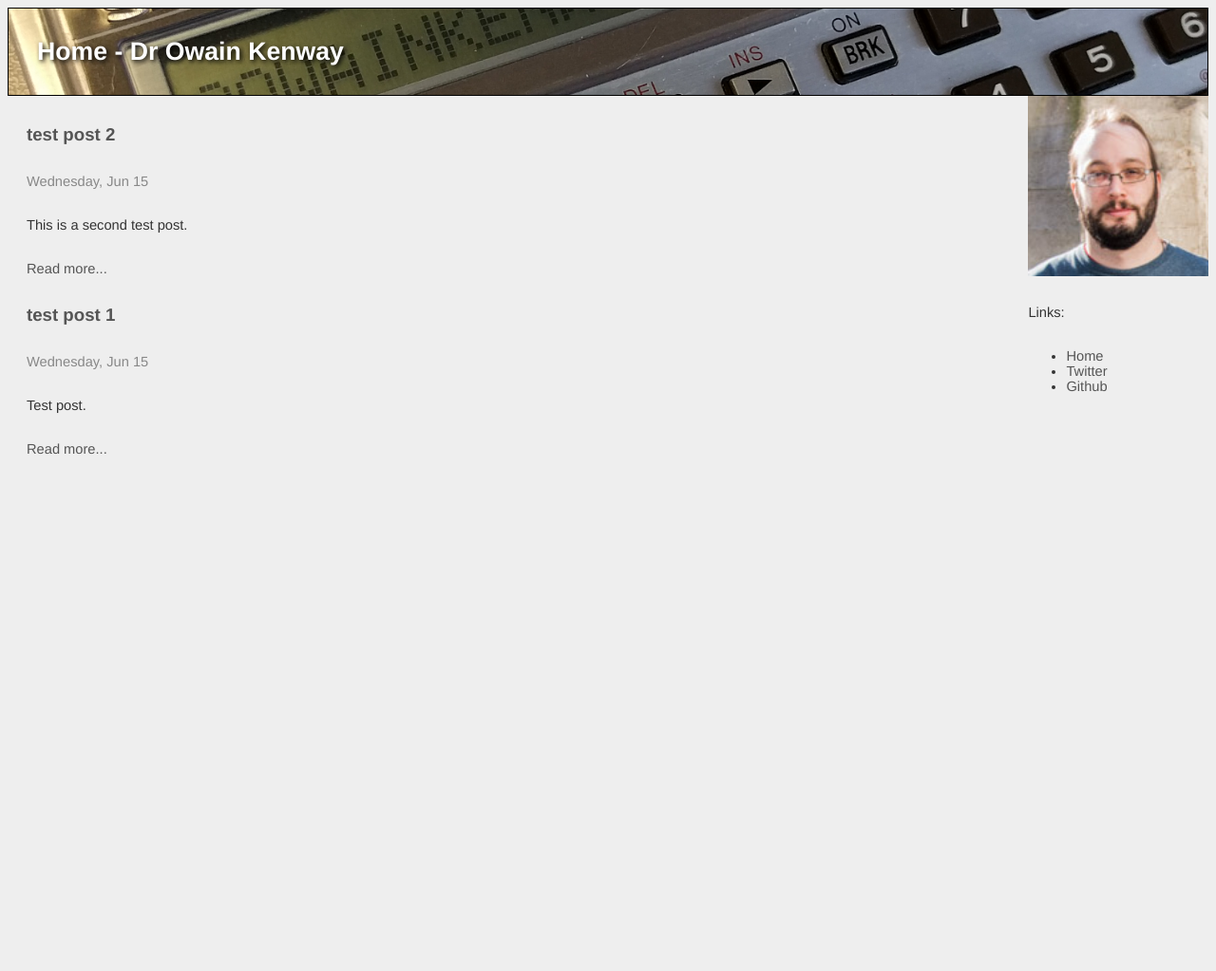
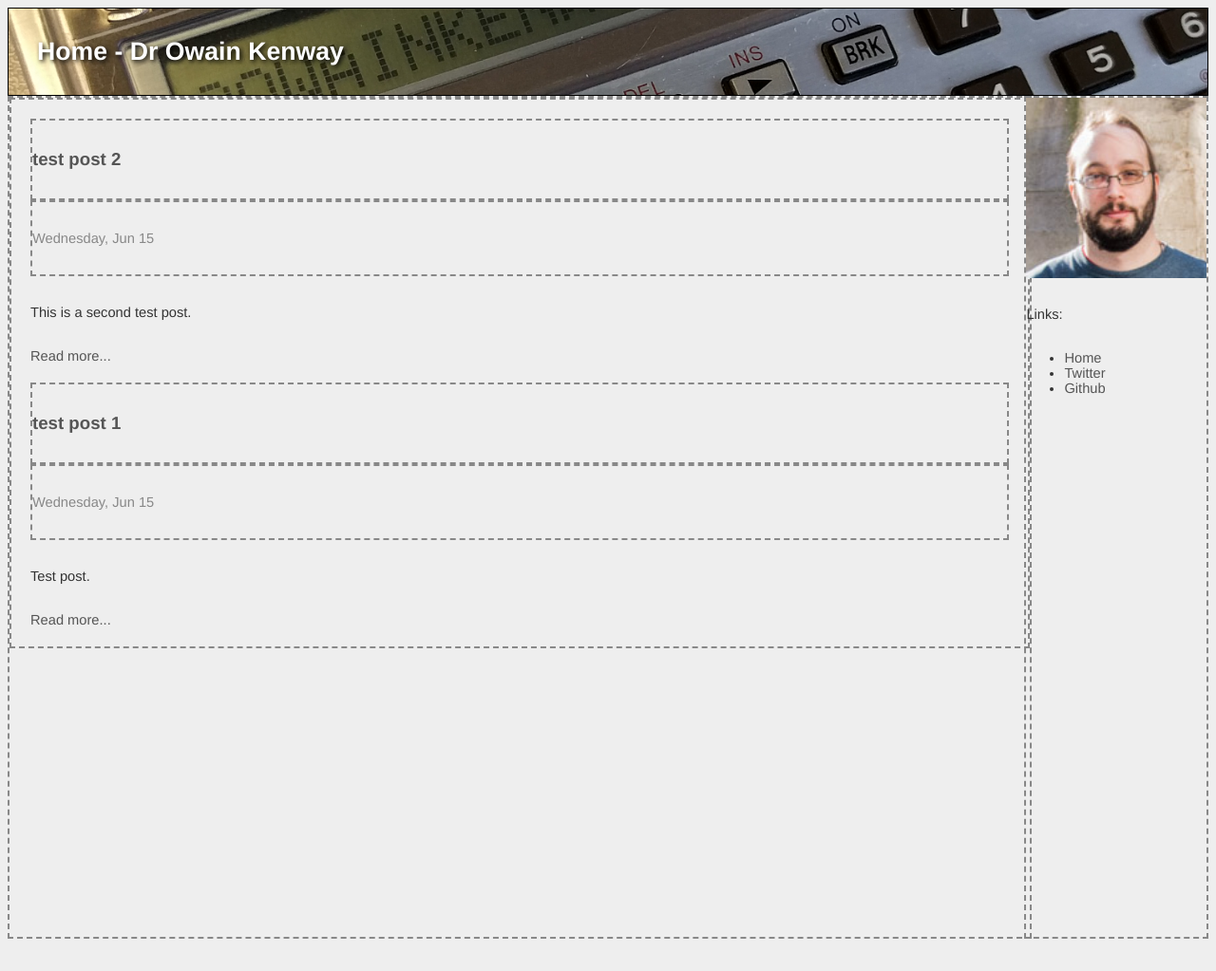
Before and after one commit to owainkenwayucl/owainkenwayucl.github.io, a Jekyll site: the page built from index.md, in a window 1280 px wide. Shown: the whole page at 95% size. Built offline with Jekyll 4.4.1, drawn with Linux system fonts in a browser that asks for light colours; after the commit the page ends 997 px from its top, so only the background shows below that.

Commit message:
Update main.css

```diff
--- a/css/main.css
+++ b/css/main.css
@@ -16,8 +16,8 @@ body {
 }
 
 div {
-  border-style: solid;
-  border-width: 0px;
+  border-style: dashed;
+  border-width: 2px;
   border-color: #888;
 }
 
```
